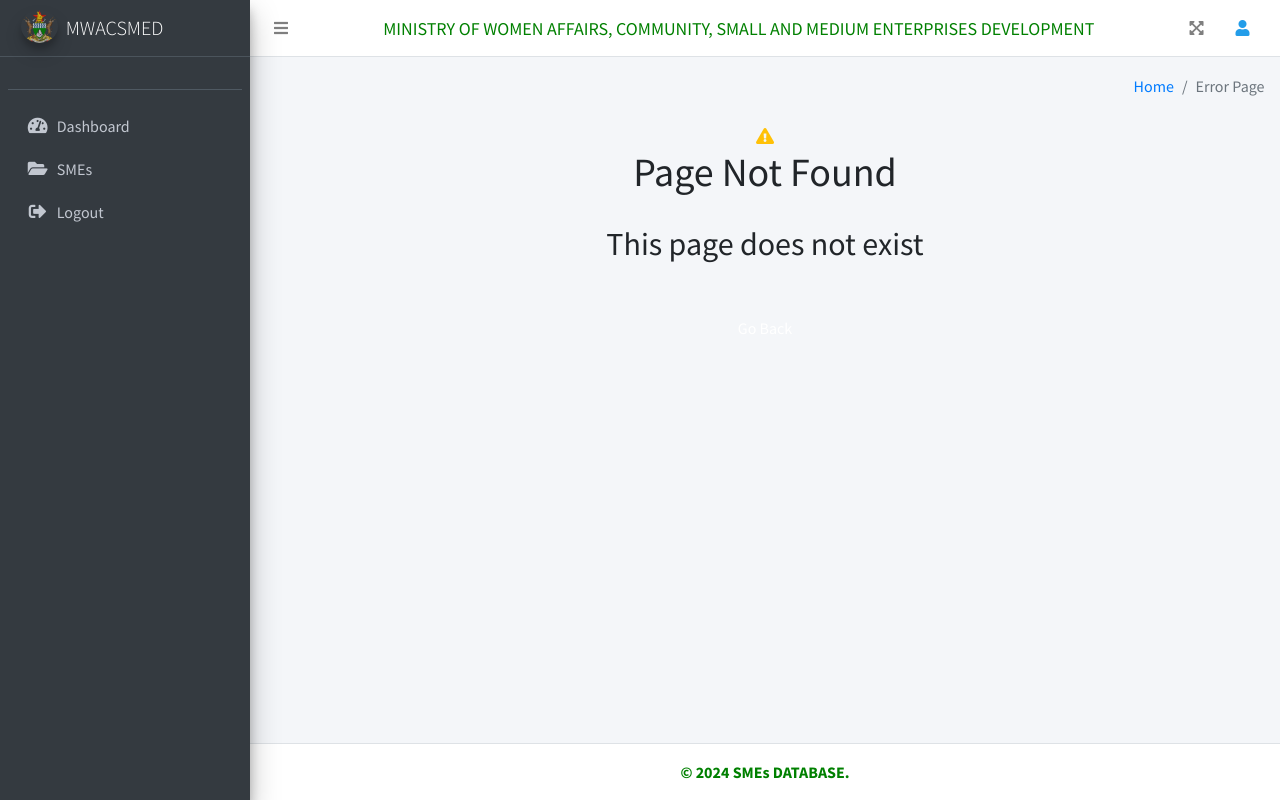
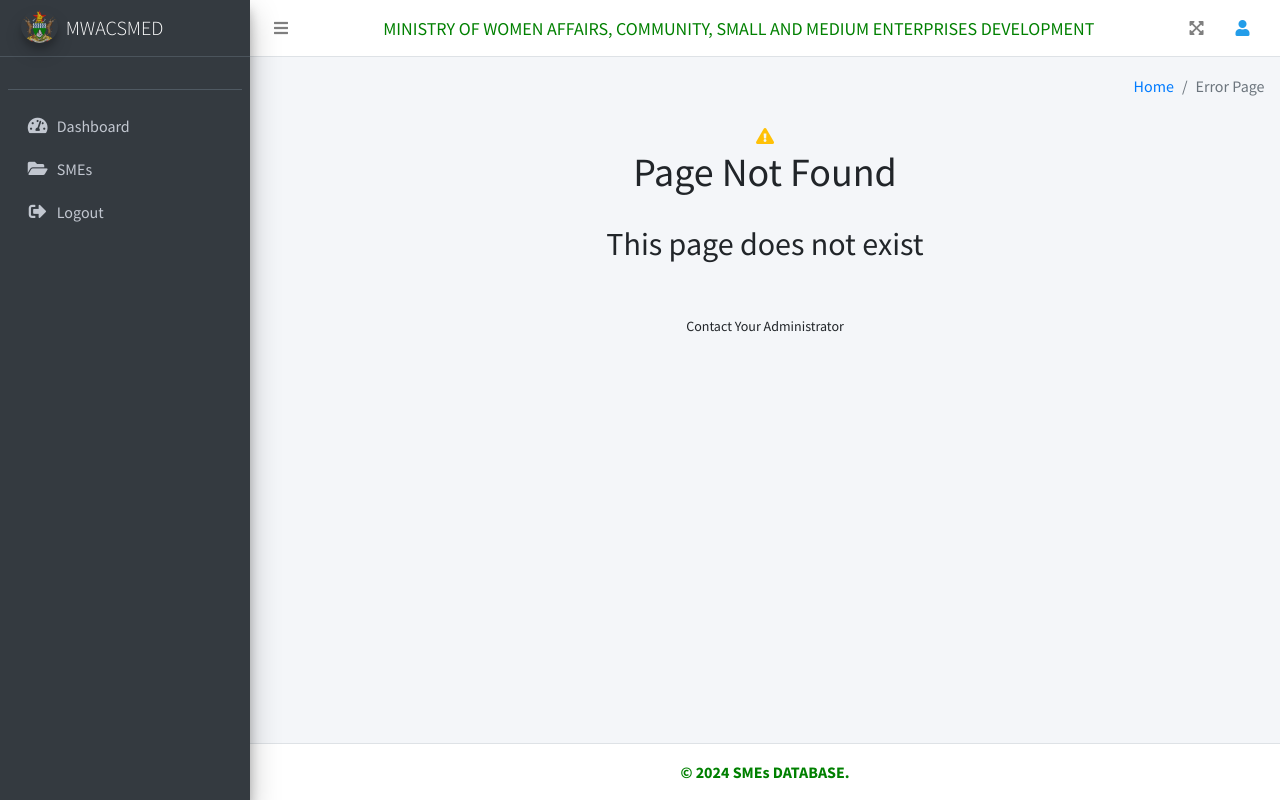
Before and after one commit to Jataz/SMEs, a Django app: template templates/error.html in a window 1280 px wide. Run offline with Django 5.2, Linux system fonts and the light colour scheme; the template is opened without the code that fills it, so the values that code supplies are empty; parts of the project's set-up code (start-up, migrations or seed data) failed here and were passed over; some libraries are stand-ins or nearby versions.

Commit message:
Updating Add html

```diff
--- a/templates/error.html
+++ b/templates/error.html
@@ -28,9 +28,8 @@
         <i class="fas fa-exclamation-triangle text-warning"></i>
         <h1 class="text-6xl font-bold mb-4">Page Not Found</h1>
         <p class="text-xl mb-5">This page does not exist</p>
-        <a to="/" class="text-white bg-indigo-700 hover:bg-indigo-900 rounded-md px-3 py-2 mt-4">
-            Go Back
-        </a>
+        <p class="text-sm mb-5">Contact Your Administrator</p>
+
     </section>
   <!-- /.content -->
 </div>
```
